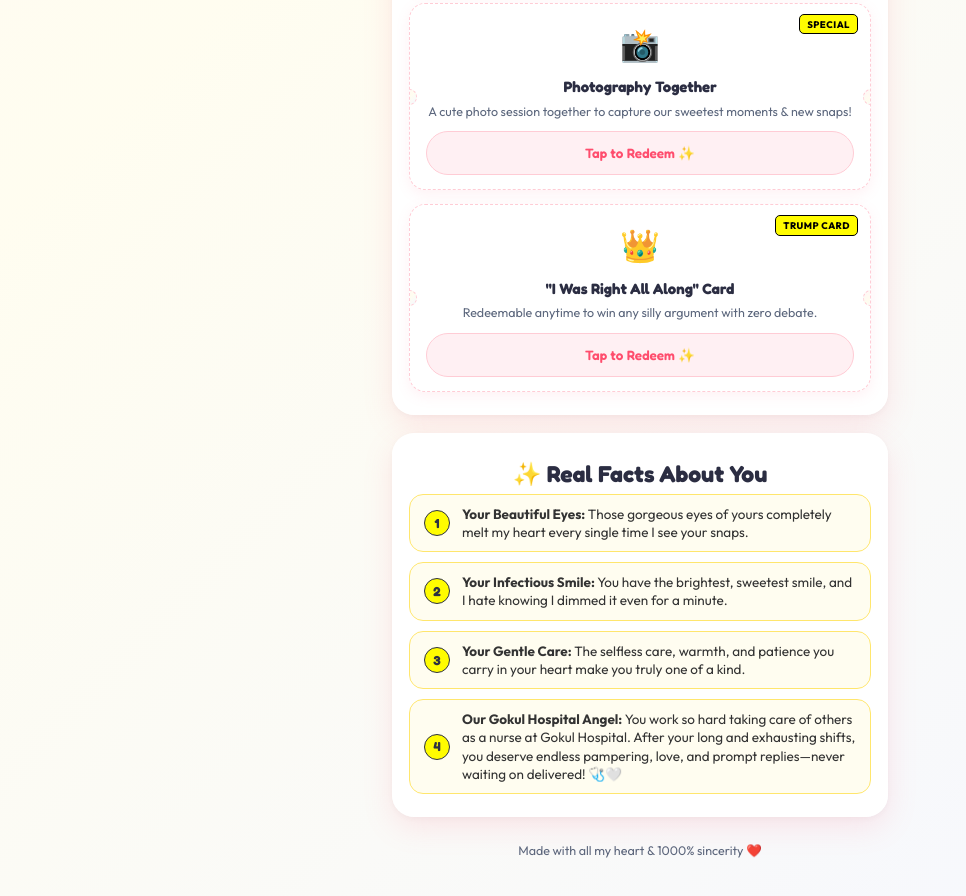
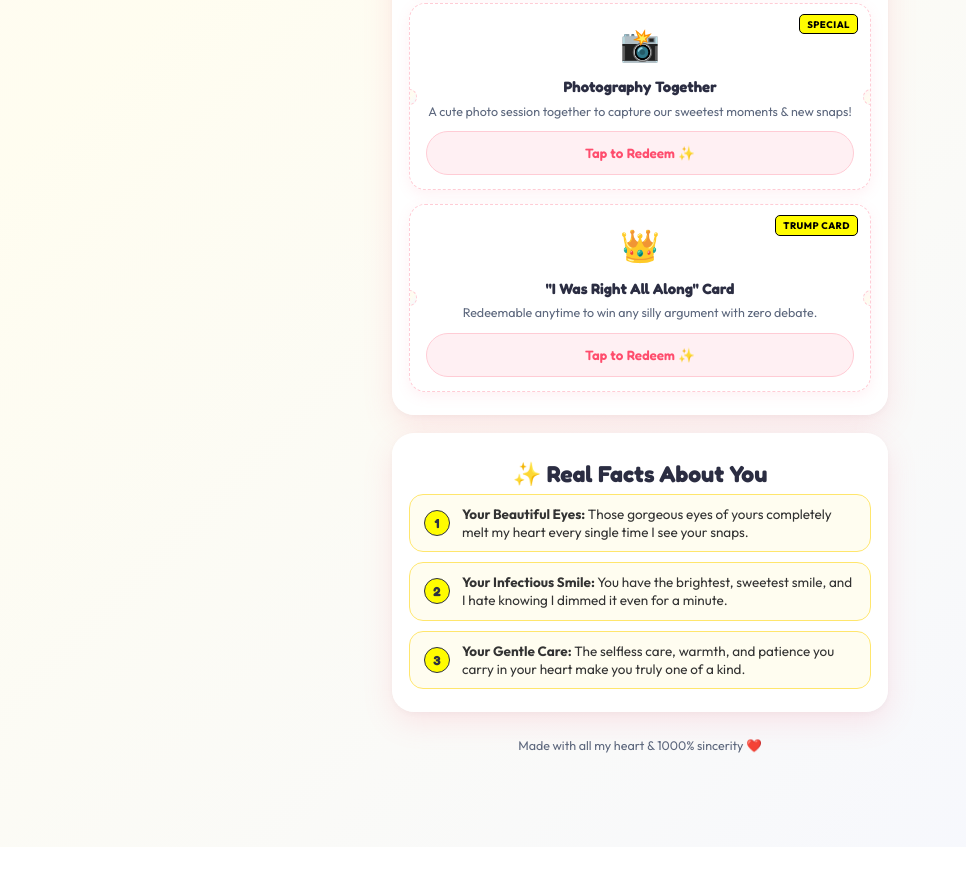
Before and after one commit to 489R5N/im-sorry, a plain HTML site: page index.html in a window 1280 px wide. Shown: the part 1801-2697 px from the top of the page, without its empty margins (0-966 px from the left). After the commit the page ends 2648 px from the top, so only its background shows below. Drawn offline with nearby package versions, Linux system fonts and the light colour scheme.

Commit message:
Remove Gokul Hospital Angel section from Real Facts

```diff
--- a/index.html
+++ b/index.html
@@ -243,10 +243,7 @@
           <span class="pill-number">3</span>
           <p><strong>Your Gentle Care:</strong> The selfless care, warmth, and patience you carry in your heart make you truly one of a kind.</p>
         </div>
-        <div class="reason-pill">
-          <span class="pill-number">4</span>
-          <p><strong>Our Gokul Hospital Angel:</strong> You work so hard taking care of others as a nurse at Gokul Hospital. After your long and exhausting shifts, you deserve endless pampering, love, and prompt replies—never waiting on delivered! 🩺🤍</p>
-        </div>
+
       </div>
     </section>
 
```
